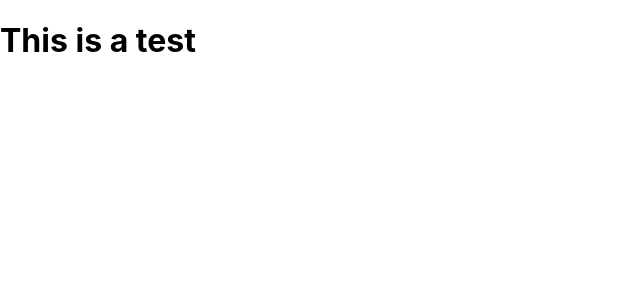
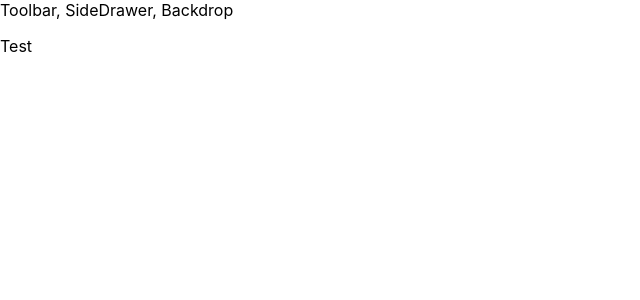
Before and after one commit to PatrickBoyn/BurgerBuilder, a React (Create React App) app: page / in a window 1280 px wide. Shown: the top 300 px of the page, without its empty margins (0-640 px from the left). Built offline with nearby package versions, Linux system fonts and the light colour scheme.

Commit message:
Used the newly created layout component.

```diff
--- a/src/App.tsx
+++ b/src/App.tsx
@@ -1,10 +1,13 @@
 import React, {Component} from 'react';
+import Layout from './components/layout/Layout';
 
 class App extends Component {
   render() {
     return (
         <div>
-            <h1>This is a test</h1>
+            <Layout>
+                <p>Test</p>
+            </Layout>
         </div>
     );
   }
```
